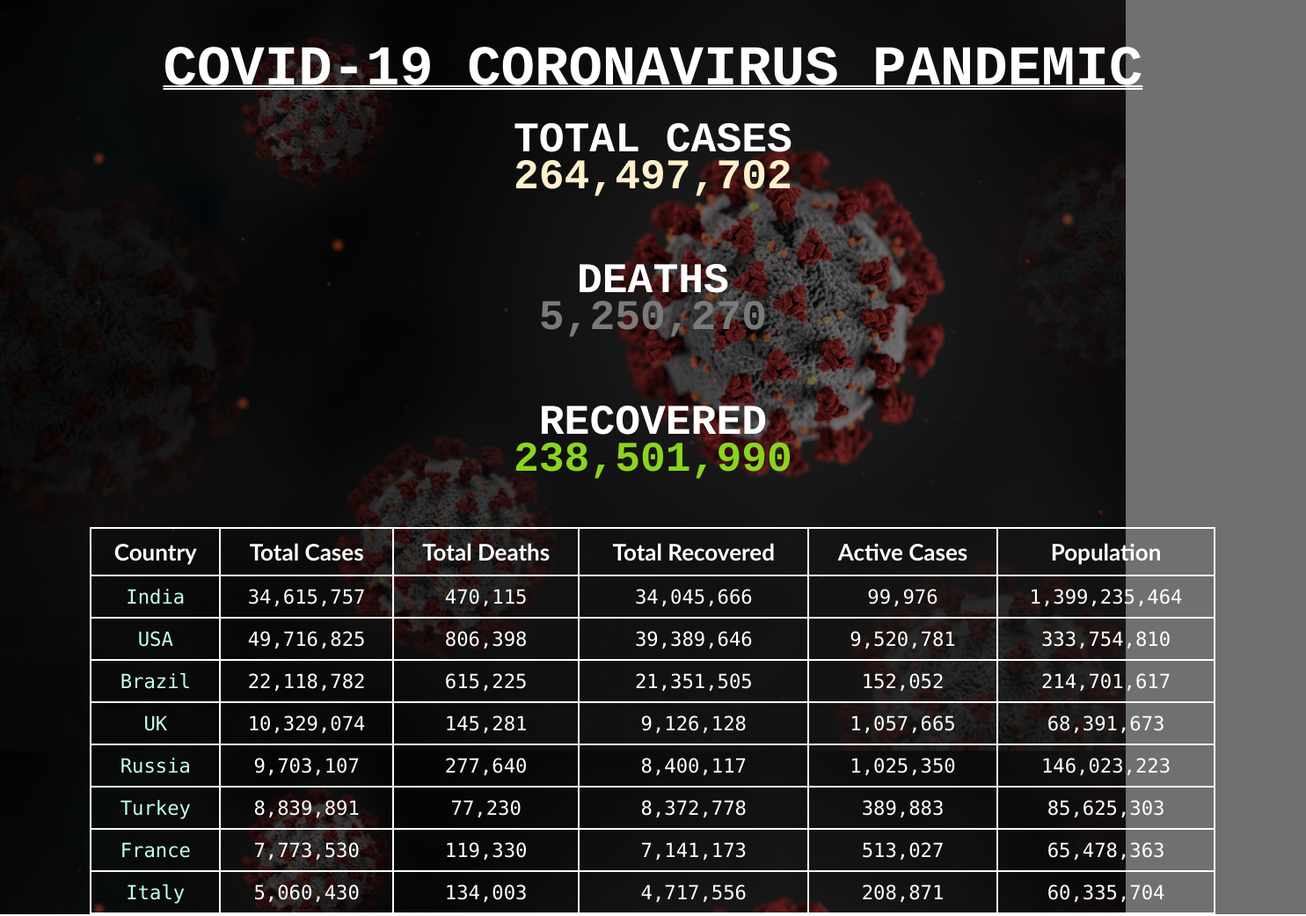
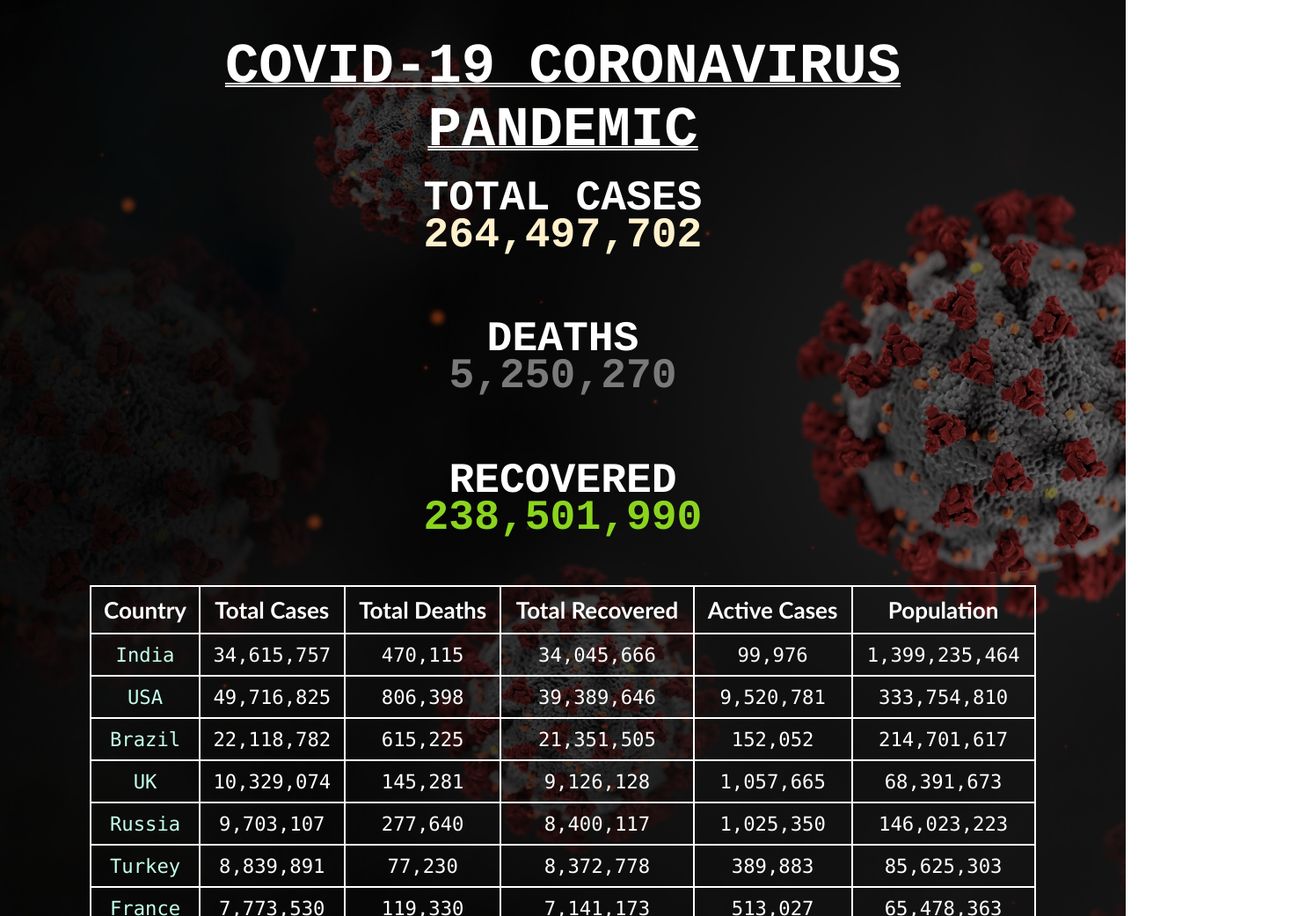
Before and after one commit to KoustuvSaha/covidstats, a plain HTML site: page index.html in a window 1280 px wide. Shown: the top 1041 px of the page at 88% size, 1485 px wide, since content can reach past the window. Drawn offline with Linux system fonts and the light colour scheme.

Commit message:
Update style.css

```diff
--- a/style.css
+++ b/style.css
@@ -1,3 +1,13 @@
+/*always do the next 4 lines*/
+/*
+*
+{
+    margin: 0;
+    padding: 0%;
+    box-sizing: border-box;
+}
+*/
+
 body{
     margin: 0%;
     background-image: url('stock-covid19-virus.jpg');
@@ -5,13 +15,17 @@ body{
     background-size: cover;
 
 }
+h1 {
+    margin: 0 20px;
+    padding-top: 20px;
+}
 .mainh{
-    text-decoration: underline ;
+
     text-decoration-style: double;
     text-decoration-thickness: 0.75px;
 
 }
-.container{
+/* .container{
 
     opacity: 100%;
     background: rgb(0, 0, 0);
@@ -20,20 +34,15 @@ body{
     position: relative;
     margin: 0 auto;
 
-}
-.container .content {
-    position: absolute;
-    top: 0;
-    background: rgb(0, 0, 0);
-    background: rgba(0, 0, 0, 0.562);
-
-  }
+}*/
 
 .content{
     zoom: 200%;
-    width: 100%;
+    /*width: 100%;*/
     color: white;
     font-family: 'Bahnschrift', Courier, monospace;
+    background: rgba(0, 0, 0, 0.562);
+    /*background-color: rgba(rgba(0, 0, 0, 0.562));*/
     padding: 0 8%;
 }
 
```
